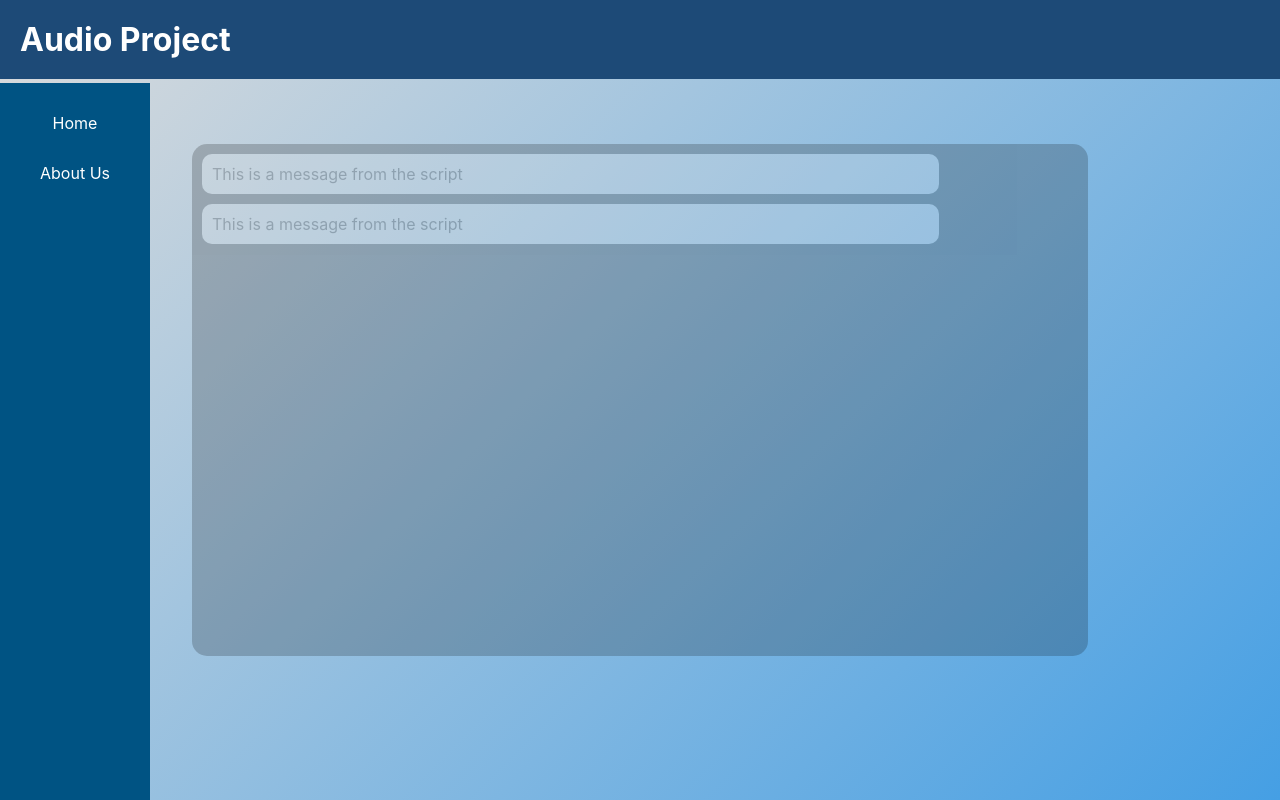
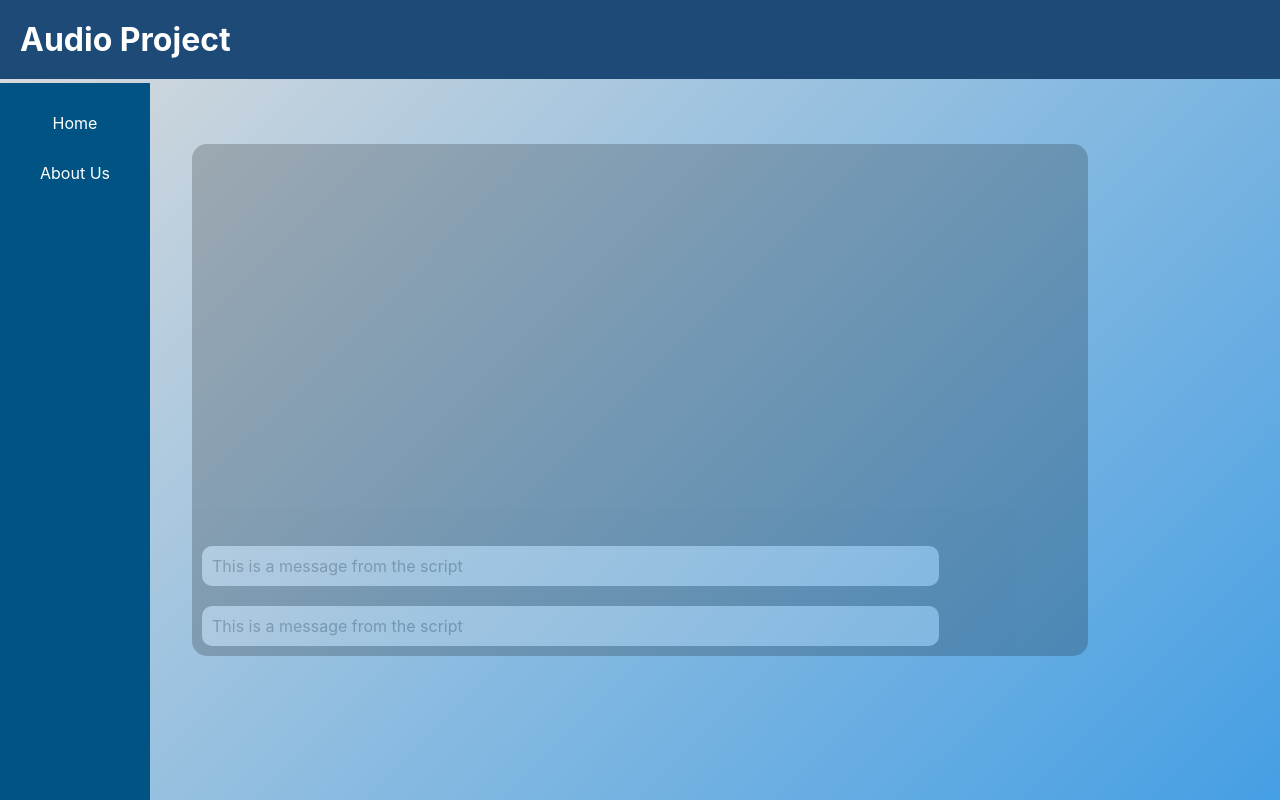
Before and after one commit to Nando785/CaseOh-Fanboys, a React (Create React App) app in the folder visibly/: page / in a window 1280 px wide. Built offline with nearby package versions, Linux system fonts and the light colour scheme.

Commit message:
Fixed chat bubble orientation
Chat bubbles now appear at the bottom of the log instead of the top

```diff
--- a/visibly/src/App.css
+++ b/visibly/src/App.css
@@ -73,6 +73,8 @@ html{
   width:70vw;
   height:40vw;
   background-color: black;
+  display: flex;
+  flex-direction: column-reverse;
 }
 
 .chat-bubble {
@@ -82,9 +84,6 @@ html{
   margin: 10px;
   border-radius: 10px;
   word-wrap: break-word;
-
-  display:flex;
-  align-items: flex-end;
 }
 /* @media (prefers-reduced-motion: no-preference) {
   .App-logo {
```
